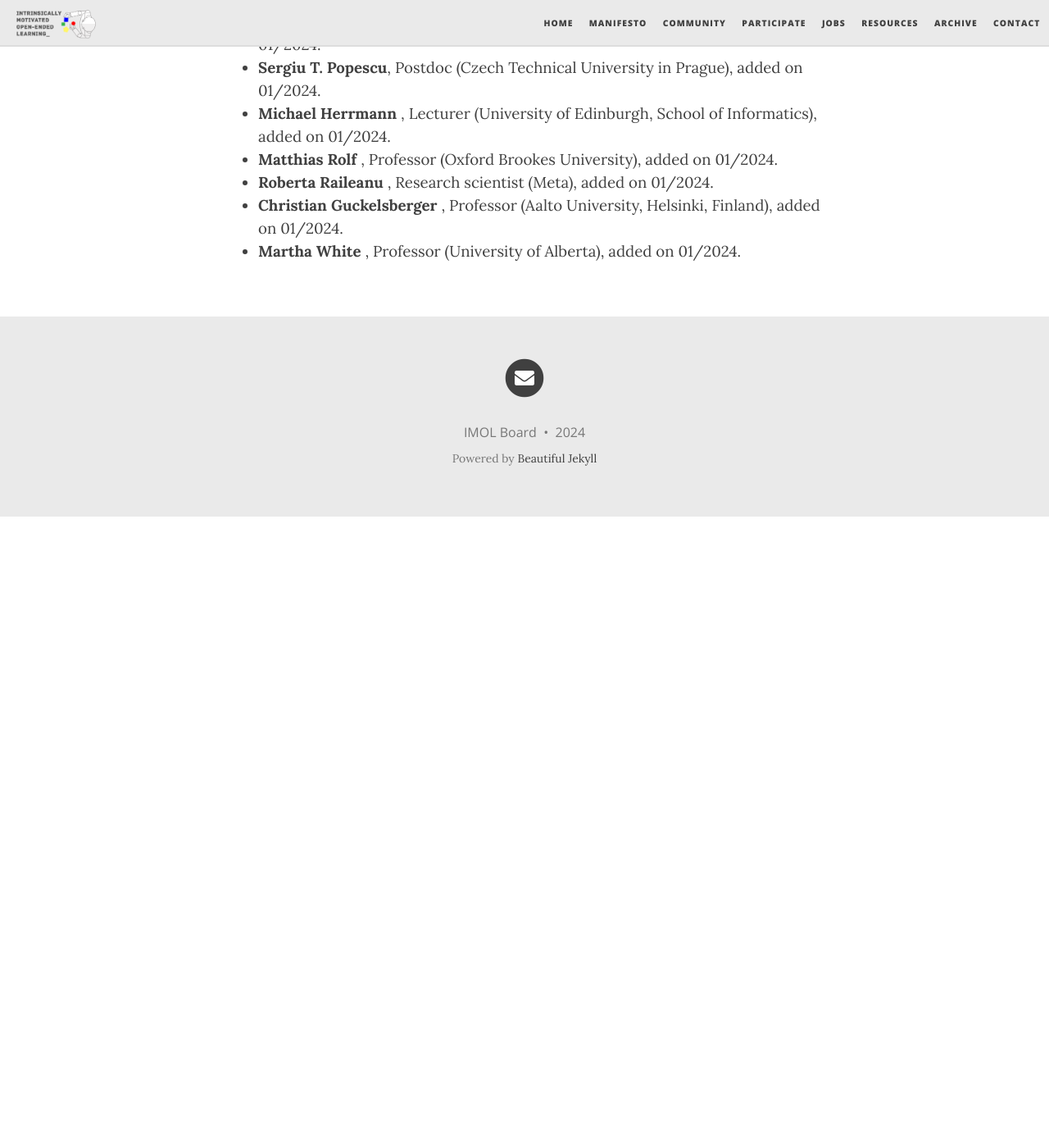
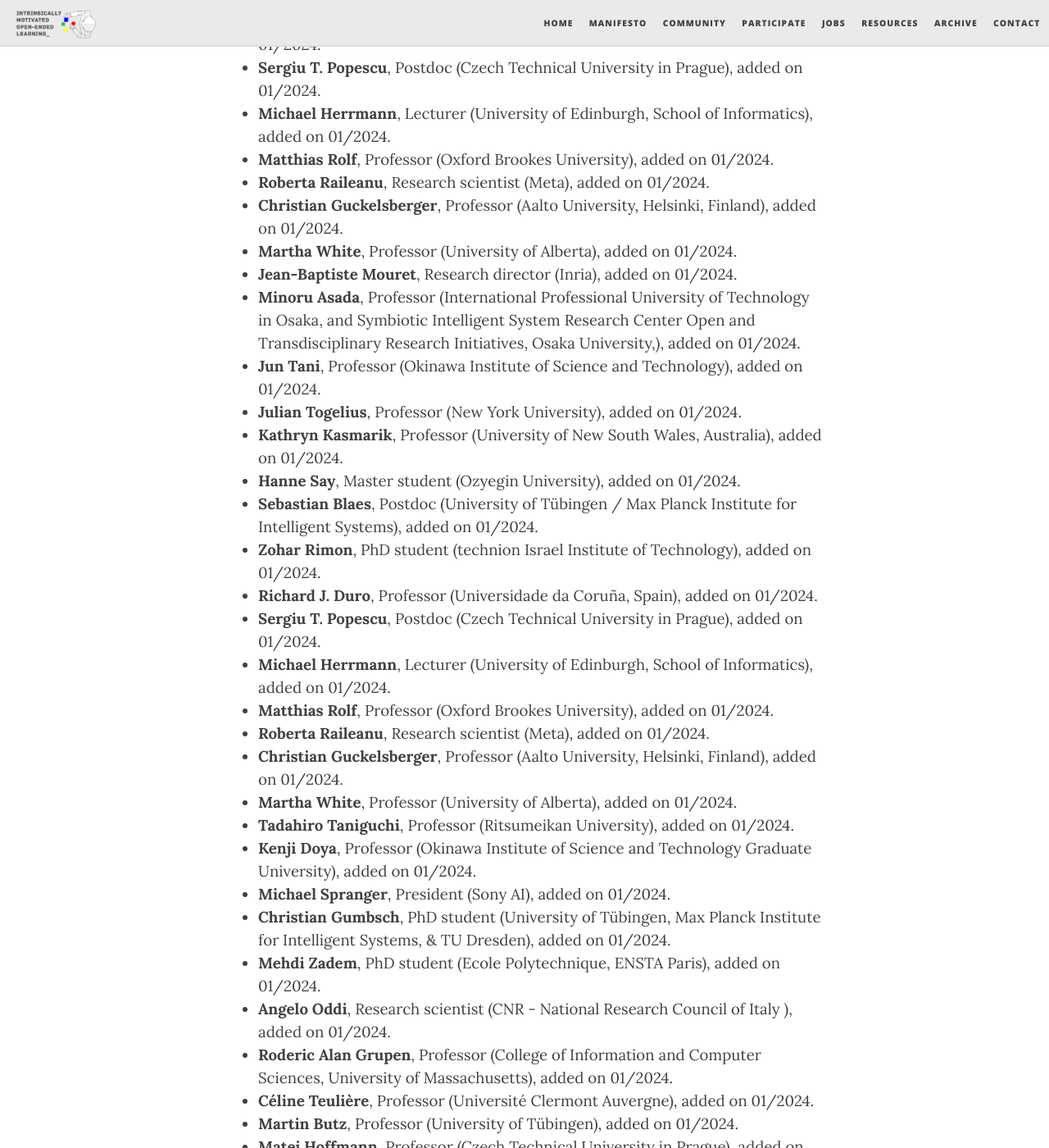
Before and after one commit to imol-community/imol-community.github.io, a Jekyll site: the page built from community.md, in a window 1280 px wide and 1400 px high, scrolled down 4089 px. Shown: the whole window at 82% size. Built offline with Jekyll 4.4.1, drawn with Linux system fonts in a browser that asks for light colours; nearby versions of some CDN libraries; before the commit the page ends 4719 px from its top, so only the background shows below that; some of the changed text lies outside the part shown.

Commit message:
update member + index page

```diff
--- a/community.md
+++ b/community.md
@@ -295,37 +295,65 @@ To become an IMOL member, apply <a href="../participate">here</a>. To get your n
 Here is the list of IMOL members:
 
 <ul>
-<li> <b>Richard Duro </b>, Professor (Universidade da Coruña), added on 08/2023. </li>
-<li> <b>Georg Martius </b>, Professor (University of Tübingen), added on 08/2023. </li>
-<li> <b>Vieri Giuliano Santucci </b>, Research scientist (Institute of Cognitive Sciences and Technologies (ISTC), Italian National Council of Reserach (CNR)), added on 08/2023. </li>
-<li> <b>Cedric Colas </b>, Postdoc (MIT / Inria), added on 08/2023. </li>
-<li> <b>Justus Piater </b>, Professor (Universität Innsbruck), added on 09/2023. </li>
+<li> <b>Richard Duro</b>, Professor (Universidade da Coruña), added on 08/2023. </li>
+<li> <b>Georg Martius</b>, Professor (University of Tübingen), added on 08/2023. </li>
+<li> <b>Vieri Giuliano Santucci</b>, Research scientist (Institute of Cognitive Sciences and Technologies (ISTC), Italian National Council of Reserach (CNR)), added on 08/2023. </li>
+<li> <b>Cedric Colas</b>, Postdoc (MIT / Inria), added on 08/2023. </li>
+<li> <b>Justus Piater</b>, Professor (Universität Innsbruck), added on 09/2023. </li>
 <li> <b>Frederick Xavier Richard</b>, Master student (ISTC/AI2Llife), added on 09/2023. </li>
-<li> <b>Alejandro Romero </b>, Postdoc (Universidade da Coruña), added on 09/2023. </li>
-<li> <b>Gaia Molinaro </b>, PhD student (University of California, Berkeley), added on 09/2023. </li>
-<li> <b>Rubén Moreno Bote </b>, Professor (Universitat Pompeu Fabra), added on 12/2023. </li>
-<li> <b>Jaedong Hwang </b>, PhD student (MIT), added on 12/2023. </li>
-<li> <b>Guy Davidson </b>, PhD student (New York University), added on 12/2023. </li>
-<li> <b>Dhawal Gupta </b>, PhD student (University of Massachusetts, Amherst), added on 12/2023. </li>
-<li> <b>Junyi Chu </b>, Postdoc (Harvard University), added on 12/2023. </li>
-<li> <b>Julian Togelius  </b>, Professor (New York University), added on 12/2023. </li>
-<li> <b>Eunice Yiu </b>, PhD student (UC Berkeley), added on 12/2023. </li>
-<li> <b>Khanh Nguyen </b>, Postdoc (University of California, Berkeley), added on 12/2023. </li>
-<li> <b>Aditya Mohan </b>, PhD student (Leibniz University of Hannover), added on 12/2023. </li>
+<li> <b>Alejandro Romero</b>, Postdoc (Universidade da Coruña), added on 09/2023. </li>
+<li> <b>Gaia Molinaro</b>, PhD student (University of California, Berkeley), added on 09/2023. </li>
+<li> <b>Rubén Moreno Bote</b>, Professor (Universitat Pompeu Fabra), added on 12/2023. </li>
+<li> <b>Jaedong Hwang</b>, PhD student (MIT), added on 12/2023. </li>
+<li> <b>Guy Davidson</b>, PhD student (New York University), added on 12/2023. </li>
+<li> <b>Dhawal Gupta</b>, PhD student (University of Massachusetts, Amherst), added on 12/2023. </li>
+<li> <b>Junyi Chu</b>, Postdoc (Harvard University), added on 12/2023. </li>
+<li> <b>Julian Togelius</b>, Professor (New York University), added on 12/2023. </li>
+<li> <b>Eunice Yiu</b>, PhD student (UC Berkeley), added on 12/2023. </li>
+<li> <b>Khanh Nguyen</b>, Postdoc (University of California, Berkeley), added on 12/2023. </li>
+<li> <b>Aditya Mohan</b>, PhD student (Leibniz University of Hannover), added on 12/2023. </li>
 <li> <b>Samantha Marie Waters Wood</b>, Professor (Indiana University Bloomington ), added on 12/2023. </li>
-<li> <b>Jean-Baptiste Mouret </b>, Research director (Inria), added on 01/2024. </li>
-<li> <b>Minoru Asada </b>, Professor (International Professional University of Technology in Osaka,  and Symbiotic Intelligent System Research Center Open and Transdisciplinary Research Initiatives, Osaka University,), added on 01/2024. </li>
-<li> <b>Jun Tani </b>, Professor (Okinawa Institute of Science and Technology), added on 01/2024. </li>
-<li> <b>Kathryn Kasmarik </b>, Professor (University of New South Wales, Australia), added on 01/2024. </li>
-<li> <b>Hanne Say </b>, Master student (Ozyegin University), added on 01/2024. </li>
-<li> <b>Sebastian Blaes </b>, Postdoc (University of Tübingen / Max Planck Institute for Intelligent Systems), added on 01/2024. </li>
-<li> <b>Zohar Rimon </b>, PhD student (technion Israel Institute of Technology), added on 01/2024. </li>
+<li> <b>Jean-Baptiste Mouret</b>, Research director (Inria), added on 01/2024. </li>
+<li> <b>Minoru Asada</b>, Professor (International Professional University of Technology in Osaka,  and Symbiotic Intelligent System Research Center Open and Transdisciplinary Research Initiatives, Osaka University,), added on 01/2024. </li>
+<li> <b>Jun Tani</b>, Professor (Okinawa Institute of Science and Technology), added on 01/2024. </li>
+<li> <b>Kathryn Kasmarik</b>, Professor (University of New South Wales, Australia), added on 01/2024. </li>
+<li> <b>Hanne Say</b>, Master student (Ozyegin University), added on 01/2024. </li>
+<li> <b>Sebastian Blaes</b>, Postdoc (University of Tübingen / Max Planck Institute for Intelligent Systems), added on 01/2024. </li>
+<li> <b>Zohar Rimon</b>, PhD student (technion Israel Institute of Technology), added on 01/2024. </li>
 <li> <b>Sergiu T. Popescu</b>, Postdoc (Czech Technical University in Prague), added on 01/2024. </li>
-<li> <b>Michael Herrmann </b>, Lecturer (University of Edinburgh, School of Informatics), added on 01/2024. </li>
-<li> <b>Matthias Rolf </b>, Professor (Oxford Brookes University), added on 01/2024. </li>
-<li> <b>Roberta Raileanu </b>, Research scientist (Meta), added on 01/2024. </li>
-<li> <b>Christian Guckelsberger </b>, Professor (Aalto University, Helsinki, Finland), added on 01/2024. </li>
-<li> <b>Martha White </b>, Professor (University of Alberta), added on 01/2024. </li>
-
+<li> <b>Michael Herrmann</b>, Lecturer (University of Edinburgh, School of Informatics), added on 01/2024. </li>
+<li> <b>Matthias Rolf</b>, Professor (Oxford Brookes University), added on 01/2024. </li>
+<li> <b>Roberta Raileanu</b>, Research scientist (Meta), added on 01/2024. </li>
+<li> <b>Christian Guckelsberger</b>, Professor (Aalto University, Helsinki, Finland), added on 01/2024. </li>
+<li> <b>Martha White</b>, Professor (University of Alberta), added on 01/2024. </li>
+<li> <b>Jean-Baptiste Mouret</b>, Research director (Inria), added on 01/2024. </li>
+<li> <b>Minoru Asada</b>, Professor (International Professional University of Technology in Osaka,  and Symbiotic Intelligent System Research Center Open and Transdisciplinary Research Initiatives, Osaka University,), added on 01/2024. </li>
+<li> <b>Jun Tani</b>, Professor (Okinawa Institute of Science and Technology), added on 01/2024. </li>
+<li> <b>Julian Togelius</b>, Professor (New York University), added on 01/2024. </li>
+<li> <b>Kathryn Kasmarik</b>, Professor (University of New South Wales, Australia), added on 01/2024. </li>
+<li> <b>Hanne Say</b>, Master student (Ozyegin University), added on 01/2024. </li>
+<li> <b>Sebastian Blaes</b>, Postdoc (University of Tübingen / Max Planck Institute for Intelligent Systems), added on 01/2024. </li>
+<li> <b>Zohar Rimon</b>, PhD student (technion Israel Institute of Technology), added on 01/2024. </li>
+<li> <b>Richard J. Duro</b>, Professor (Universidade da Coruña, Spain), added on 01/2024. </li>
+<li> <b>Sergiu T. Popescu</b>, Postdoc (Czech Technical University in Prague), added on 01/2024. </li>
+<li> <b>Michael Herrmann</b>, Lecturer (University of Edinburgh, School of Informatics), added on 01/2024. </li>
+<li> <b>Matthias Rolf</b>, Professor (Oxford Brookes University), added on 01/2024. </li>
+<li> <b>Roberta Raileanu</b>, Research scientist (Meta), added on 01/2024. </li>
+<li> <b>Christian Guckelsberger</b>, Professor (Aalto University, Helsinki, Finland), added on 01/2024. </li>
+<li> <b>Martha White</b>, Professor (University of Alberta), added on 01/2024. </li>
+<li> <b>Tadahiro Taniguchi</b>, Professor (Ritsumeikan University), added on 01/2024. </li>
+<li> <b>Kenji Doya</b>, Professor (Okinawa Institute of Science and Technology Graduate University), added on 01/2024. </li>
+<li> <b>Michael Spranger</b>, President (Sony AI), added on 01/2024. </li>
+<li> <b>Christian Gumbsch</b>, PhD student (University of Tübingen, Max Planck Institute for Intelligent Systems, & TU Dresden), added on 01/2024. </li>
+<li> <b>Mehdi Zadem</b>, PhD student (Ecole Polytechnique, ENSTA Paris), added on 01/2024. </li>
+<li> <b>Angelo Oddi</b>, Research scientist (CNR - National Research Council of Italy ), added on 01/2024. </li>
+<li> <b>Roderic Alan Grupen</b>, Professor (College of Information and Computer Sciences, University of Massachusetts), added on 01/2024. </li>
+<li> <b>Céline Teulière</b>, Professor (Université Clermont Auvergne), added on 01/2024. </li>
+<li> <b>Martin Butz</b>, Professor (University of Tübingen), added on 01/2024. </li>
+<li> <b>Matej Hoffmann</b>, Professor (Czech Technical University in Prague), added on 01/2024. </li>
+<li> <b>Antoine Cully</b>, Professor (Imperial College London), added on 01/2024. </li>
+<li> <b>George Konidaris</b>, Professor (Brown), added on 01/2024. </li>
+<li> <b>Sao Mai Nguyen</b>, Professor (Ensta, IP Paris), added on 01/2024. </li>
+<li> <b>Martin Riedmiller</b>, Research director (Google DeepMind), added on 01/2024. </li>
 </ul>
 </div>
```
Also changed, not shown: index.html (+0 -11 lines), utils/tsv_to_member_list.py (+4 -3 lines), assets/img/logo-larel.png (deleted).
